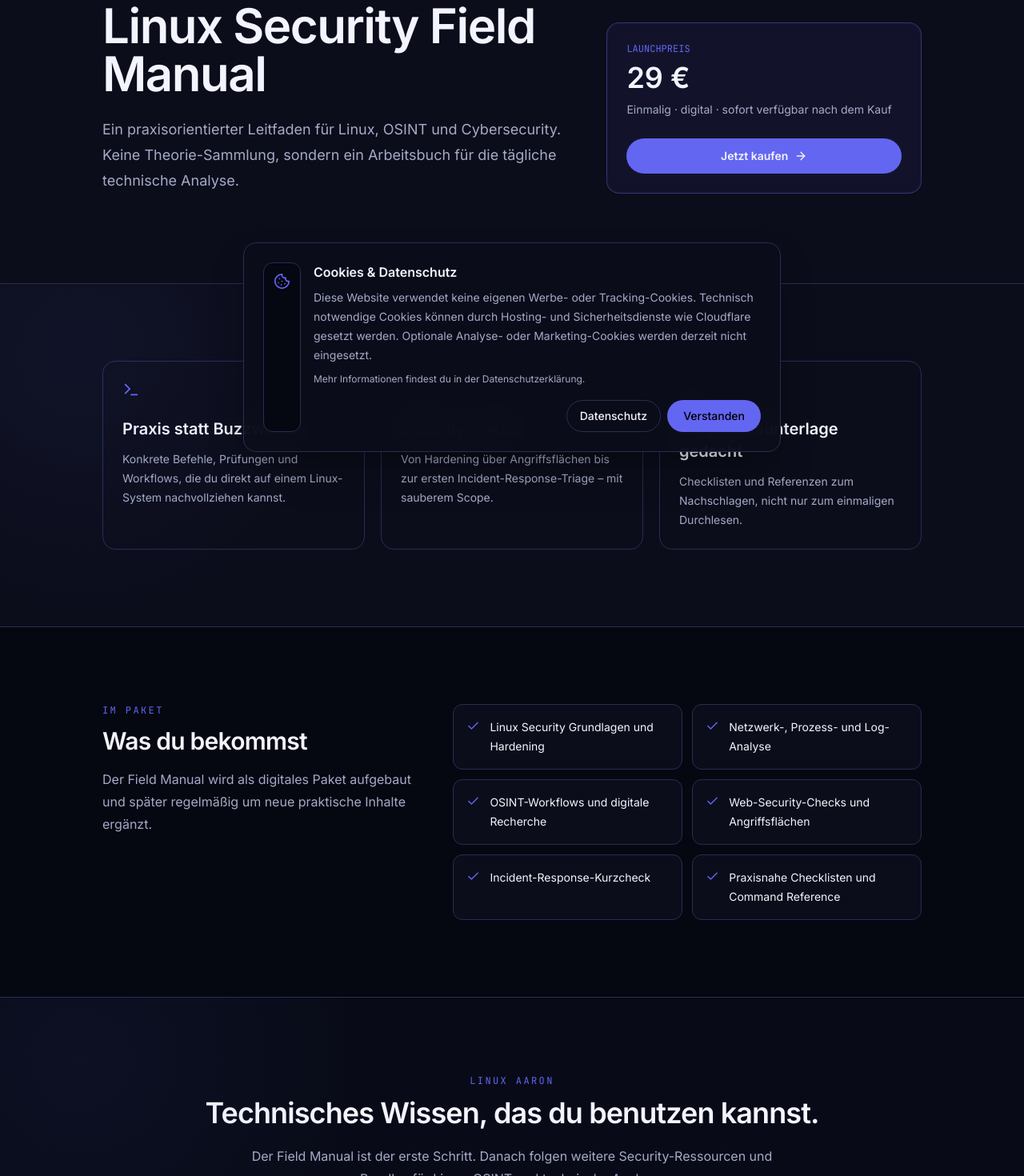
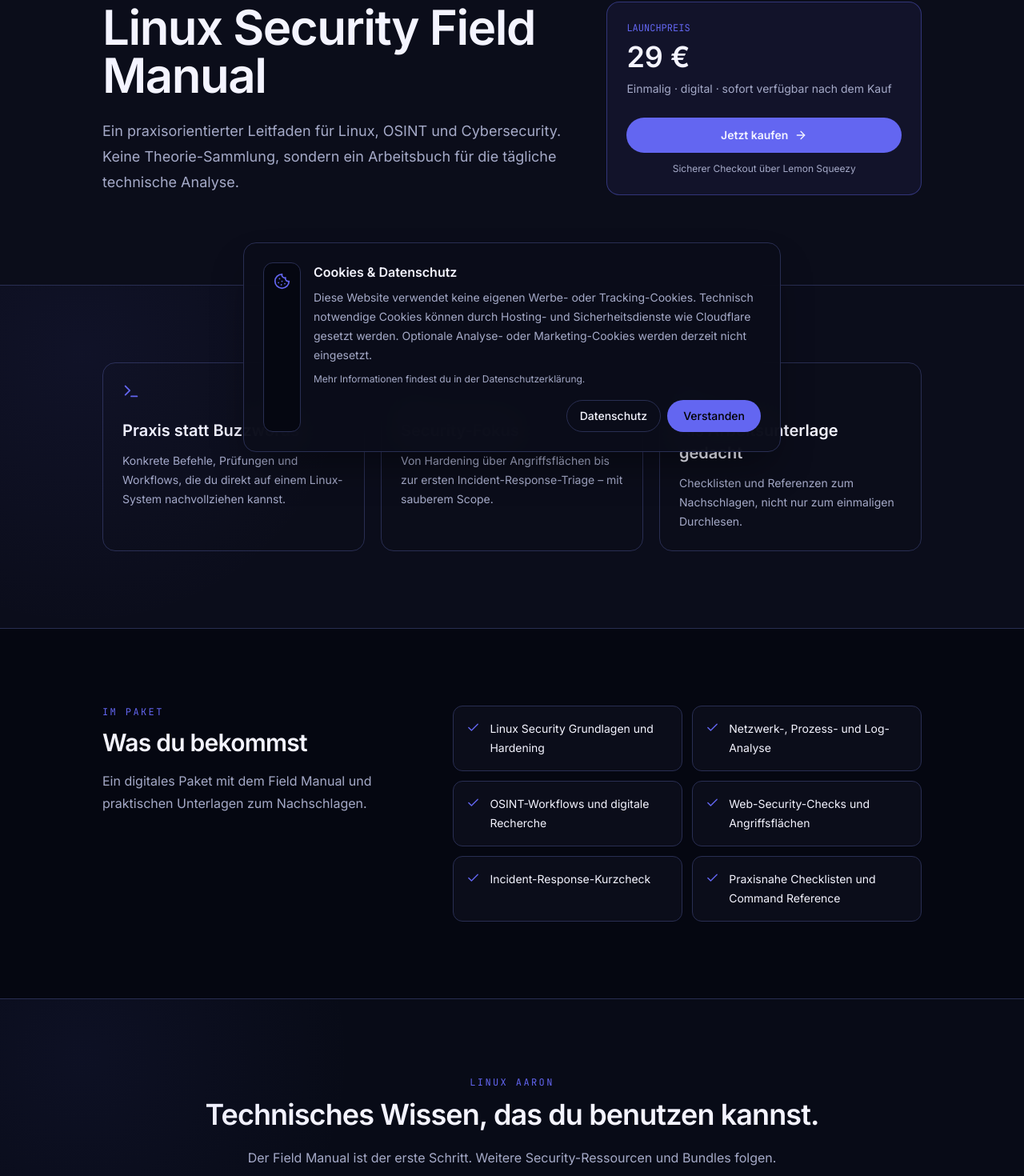
Before and after one commit to aaron0sec/webseite, a Next.js app: page /shop in a window 1280 px wide. Shown: the part 211-1681 px from the top of the page at 80% size. Built offline with nearby package versions, Linux system fonts and the light colour scheme; no server answers.

Commit message:
feat: connect shop to Lemon Squeezy checkout

```diff
--- a/src/app/shop/page.tsx
+++ b/src/app/shop/page.tsx
@@ -5,6 +5,8 @@ export const metadata: Metadata = {
   title: "Shop – Linux Security Field Manual",
   description: "Praxisnahe digitale Security-Ressourcen von Linux Aaron für Linux, OSINT und Cybersecurity.",
 };
+
+const checkoutUrl = "https://schmidt.lemonsqueezy.com/checkout/buy/d5b413c9-1901-4189-b4c9-108fd68e2dce";
 
 const contents = [
   "Linux Security Grundlagen und Hardening",
@@ -16,8 +18,6 @@ const contents = [
 ];
 
 export default function ShopPage() {
-  const checkoutUrl = process.env.NEXT_PUBLIC_LEMON_CHECKOUT_URL;
-
   return (
     <main>
       <section className="border-b border-[var(--border)] bg-[var(--surface)] py-20 sm:py-28">
@@ -26,23 +26,14 @@ export default function ShopPage() {
           <div className="mt-5 grid gap-10 lg:grid-cols-[1.2fr_.8fr] lg:items-end">
             <div>
               <h1 className="text-4xl font-semibold tracking-tight sm:text-6xl">Linux Security Field Manual</h1>
-              <p className="mt-6 max-w-3xl text-lg leading-8 text-[var(--muted)]">
-                Ein praxisorientierter Leitfaden für Linux, OSINT und Cybersecurity. Keine Theorie-Sammlung, sondern ein Arbeitsbuch für die tägliche technische Analyse.
-              </p>
+              <p className="mt-6 max-w-3xl text-lg leading-8 text-[var(--muted)]">Ein praxisorientierter Leitfaden für Linux, OSINT und Cybersecurity. Keine Theorie-Sammlung, sondern ein Arbeitsbuch für die tägliche technische Analyse.</p>
             </div>
             <div className="rounded-2xl border border-[var(--accent)]/40 bg-[var(--accent)]/8 p-6">
               <p className="font-mono text-xs text-[var(--accent)]">LAUNCHPREIS</p>
               <p className="mt-2 text-4xl font-semibold">29 €</p>
               <p className="mt-2 text-sm leading-6 text-[var(--muted)]">Einmalig · digital · sofort verfügbar nach dem Kauf</p>
-              {checkoutUrl ? (
-                <a href={checkoutUrl} className="mt-6 inline-flex min-h-11 w-full items-center justify-center gap-2 rounded-full bg-[var(--accent)] px-5 py-3 text-sm font-semibold text-black transition hover:brightness-110">
-                  Jetzt kaufen <ArrowRight size={16} />
-                </a>
-              ) : (
-                <div className="mt-6 rounded-xl border border-[var(--border)] bg-[var(--surface)] px-4 py-3 text-sm text-[var(--muted)]">
-                  Der Verkauf wird gerade vorbereitet. Der Checkout folgt nach Einrichtung des digitalen Shops.
-                </div>
-              )}
+              <a href={checkoutUrl} target="_blank" rel="noopener noreferrer" className="mt-6 inline-flex min-h-11 w-full items-center justify-center gap-2 rounded-full bg-[var(--accent)] px-5 py-3 text-sm font-semibold text-black transition hover:brightness-110">Jetzt kaufen <ArrowRight size={16} /></a>
+              <p className="mt-3 text-center text-xs text-[var(--muted)]">Sicherer Checkout über Lemon Squeezy</p>
             </div>
           </div>
         </div>
@@ -51,51 +42,18 @@ export default function ShopPage() {
       <section className="border-b border-[var(--border)] py-20 sm:py-24">
         <div className="container max-w-5xl">
           <div className="grid gap-5 md:grid-cols-3">
-            <article className="rounded-2xl border border-[var(--border)] bg-[var(--surface)] p-6">
-              <Terminal className="text-[var(--accent)]" size={22} />
-              <h2 className="mt-6 text-xl font-semibold">Praxis statt Buzzwords</h2>
-              <p className="mt-3 text-sm leading-6 text-[var(--muted)]">Konkrete Befehle, Prüfungen und Workflows, die du direkt auf einem Linux-System nachvollziehen kannst.</p>
-            </article>
-            <article className="rounded-2xl border border-[var(--border)] bg-[var(--surface)] p-6">
-              <ShieldCheck className="text-[var(--accent)]" size={22} />
-              <h2 className="mt-6 text-xl font-semibold">Security-Fokus</h2>
-              <p className="mt-3 text-sm leading-6 text-[var(--muted)]">Von Hardening über Angriffsflächen bis zur ersten Incident-Response-Triage – mit sauberem Scope.</p>
-            </article>
-            <article className="rounded-2xl border border-[var(--border)] bg-[var(--surface)] p-6">
-              <FileText className="text-[var(--accent)]" size={22} />
-              <h2 className="mt-6 text-xl font-semibold">Als Arbeitsunterlage gedacht</h2>
-              <p className="mt-3 text-sm leading-6 text-[var(--muted)]">Checklisten und Referenzen zum Nachschlagen, nicht nur zum einmaligen Durchlesen.</p>
-            </article>
+            <article className="rounded-2xl border border-[var(--border)] bg-[var(--surface)] p-6"><Terminal className="text-[var(--accent)]" size={22} /><h2 className="mt-6 text-xl font-semibold">Praxis statt Buzzwords</h2><p className="mt-3 text-sm leading-6 text-[var(--muted)]">Konkrete Befehle, Prüfungen und Workflows, die du direkt auf einem Linux-System nachvollziehen kannst.</p></article>
+            <article className="rounded-2xl border border-[var(--border)] bg-[var(--surface)] p-6"><ShieldCheck className="text-[var(--accent)]" size={22} /><h2 className="mt-6 text-xl font-semibold">Security-Fokus</h2><p className="mt-3 text-sm leading-6 text-[var(--muted)]">Von Hardening über Angriffsflächen bis zur ersten Incident-Response-Triage – mit sauberem Scope.</p></article>
+            <article className="rounded-2xl border border-[var(--border)] bg-[var(--surface)] p-6"><FileText className="text-[var(--accent)]" size={22} /><h2 className="mt-6 text-xl font-semibold">Als Arbeitsunterlage gedacht</h2><p className="mt-3 text-sm leading-6 text-[var(--muted)]">Checklisten und Referenzen zum Nachschlagen, nicht nur zum einmaligen Durchlesen.</p></article>
           </div>
         </div>
       </section>
 
       <section className="border-b border-[var(--border)] bg-[var(--surface-2)] py-20 sm:py-24">
-        <div className="container max-w-5xl grid gap-12 lg:grid-cols-[.8fr_1.2fr]">
-          <div>
-            <p className="font-mono text-xs tracking-[0.2em] text-[var(--accent)]">IM PAKET</p>
-            <h2 className="mt-3 text-3xl font-semibold tracking-tight">Was du bekommst</h2>
-            <p className="mt-4 leading-7 text-[var(--muted)]">Der Field Manual wird als digitales Paket aufgebaut und später regelmäßig um neue praktische Inhalte ergänzt.</p>
-          </div>
-          <ul className="grid gap-3 sm:grid-cols-2">
-            {contents.map((item) => (
-              <li key={item} className="flex gap-3 rounded-xl border border-[var(--border)] bg-[var(--surface)] p-4 text-sm leading-6">
-                <Check className="mt-0.5 shrink-0 text-[var(--accent)]" size={17} />
-                <span>{item}</span>
-              </li>
-            ))}
-          </ul>
-        </div>
+        <div className="container max-w-5xl grid gap-12 lg:grid-cols-[.8fr_1.2fr]"><div><p className="font-mono text-xs tracking-[0.2em] text-[var(--accent)]">IM PAKET</p><h2 className="mt-3 text-3xl font-semibold tracking-tight">Was du bekommst</h2><p className="mt-4 leading-7 text-[var(--muted)]">Ein digitales Paket mit dem Field Manual und praktischen Unterlagen zum Nachschlagen.</p></div><ul className="grid gap-3 sm:grid-cols-2">{contents.map((item) => <li key={item} className="flex gap-3 rounded-xl border border-[var(--border)] bg-[var(--surface)] p-4 text-sm leading-6"><Check className="mt-0.5 shrink-0 text-[var(--accent)]" size={17} /><span>{item}</span></li>)}</ul></div>
       </section>
 
-      <section className="py-20 sm:py-24">
-        <div className="container max-w-3xl text-center">
-          <p className="font-mono text-xs tracking-[0.2em] text-[var(--accent)]">LINUX AARON</p>
-          <h2 className="mt-3 text-3xl font-semibold tracking-tight sm:text-4xl">Technisches Wissen, das du benutzen kannst.</h2>
-          <p className="mx-auto mt-5 max-w-2xl leading-7 text-[var(--muted)]">Der Field Manual ist der erste Schritt. Danach folgen weitere Security-Ressourcen und Bundles für Linux, OSINT und technische Analyse.</p>
-          <a href="/newsletter" className="mt-8 inline-flex items-center gap-2 text-sm font-medium text-[var(--accent)]">Über neue Produkte informiert werden <ArrowRight size={15} /></a>
-        </div>
-      </section>
+      <section className="py-20 sm:py-24"><div className="container max-w-3xl text-center"><p className="font-mono text-xs tracking-[0.2em] text-[var(--accent)]">LINUX AARON</p><h2 className="mt-3 text-3xl font-semibold tracking-tight sm:text-4xl">Technisches Wissen, das du benutzen kannst.</h2><p className="mx-auto mt-5 max-w-2xl leading-7 text-[var(--muted)]">Der Field Manual ist der erste Schritt. Weitere Security-Ressourcen und Bundles folgen.</p><a href="/newsletter" className="mt-8 inline-flex items-center gap-2 text-sm font-medium text-[var(--accent)]">Über neue Produkte informiert werden <ArrowRight size={15} /></a></div></section>
     </main>
   );
 }
```
